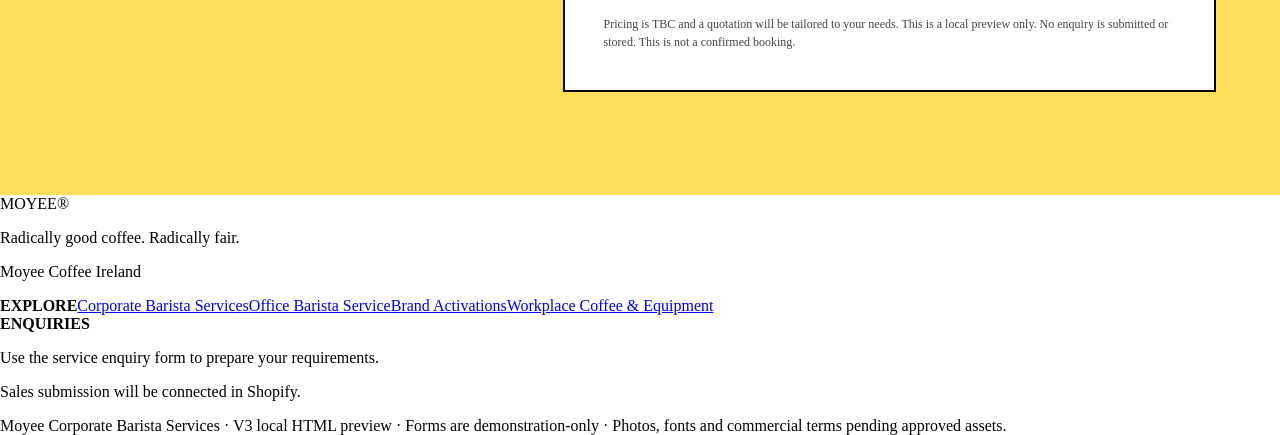
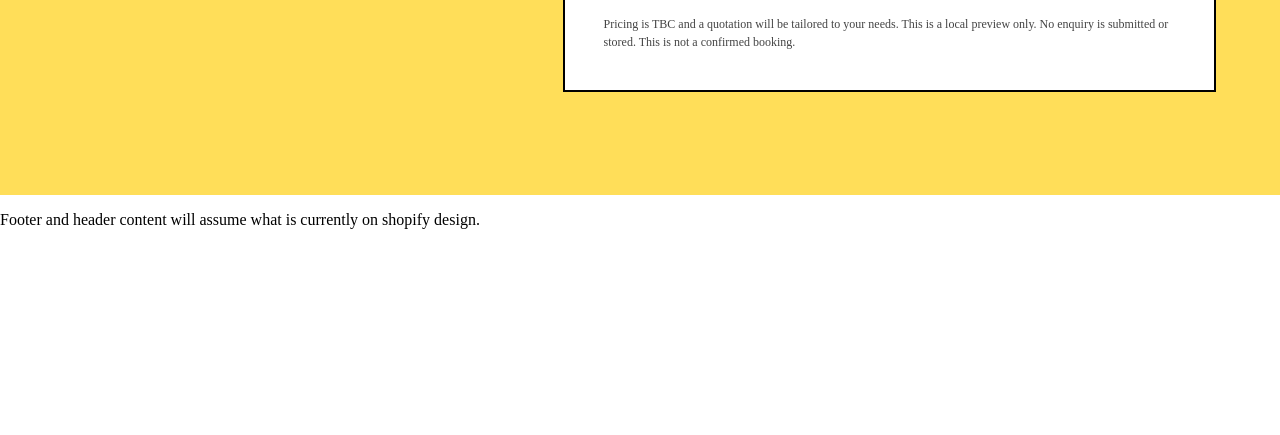
Before and after one commit to Allanartghub/moyee-corporate-barista-services, a plain HTML site: page branded-coffee-activations.html in a window 1280 px wide. Shown: the part 3965-4400 px from the top of the page. After the commit the page ends 4210 px from the top, so only its background shows below. Drawn offline with Linux system fonts and the light colour scheme.

Commit message:
Update footer with content assumptions note
Added a note about footer and header content assumptions.

```diff
--- a/branded-coffee-activations.html
+++ b/branded-coffee-activations.html
@@ -70,7 +70,7 @@
 <button class="btn btn-black" type="submit">PREVIEW MY ENQUIRY <span>↗</span></button>
 <p class="form-micro">Pricing is TBC and a quotation will be tailored to your needs. This is a local preview only. No enquiry is submitted or stored. This is not a confirmed booking.</p>
 </form></div></section></main></div>
-<footer><div><div class="footer-logo">MOYEE®</div><p>Radically good coffee. Radically fair.</p><p>Moyee Coffee Ireland</p></div><div><b>EXPLORE</b><a href="index.html">Corporate Barista Services</a><a href="barista-as-a-service.html">Office Barista Service</a><a href="branded-coffee-activations.html">Brand Activations</a><a href="https://moyeecoffee.ie/pages/workplace-coffee" rel="noopener" target="_blank">Workplace Coffee &amp; Equipment</a></div><div><b>ENQUIRIES</b><p>Use the service enquiry form to prepare your requirements.</p><p>Sales submission will be connected in Shopify.</p></div><div class="foot-note">Moyee Corporate Barista Services · V3 local HTML preview · Forms are demonstration-only · Photos, fonts and commercial terms pending approved assets.</div></footer><script>
+<footer><div></div><p>Footer and header content will assume what is currently on shopify design.</p></div></footer><script>
 // Local preview: load the supplied photo even if its extension is jpg/JPG/jpeg/JPEG.
 // Keep the descriptive placeholder if the file genuinely cannot be found.
 document.querySelectorAll('.moyee-image-slot > img').forEach((img) => {
```
